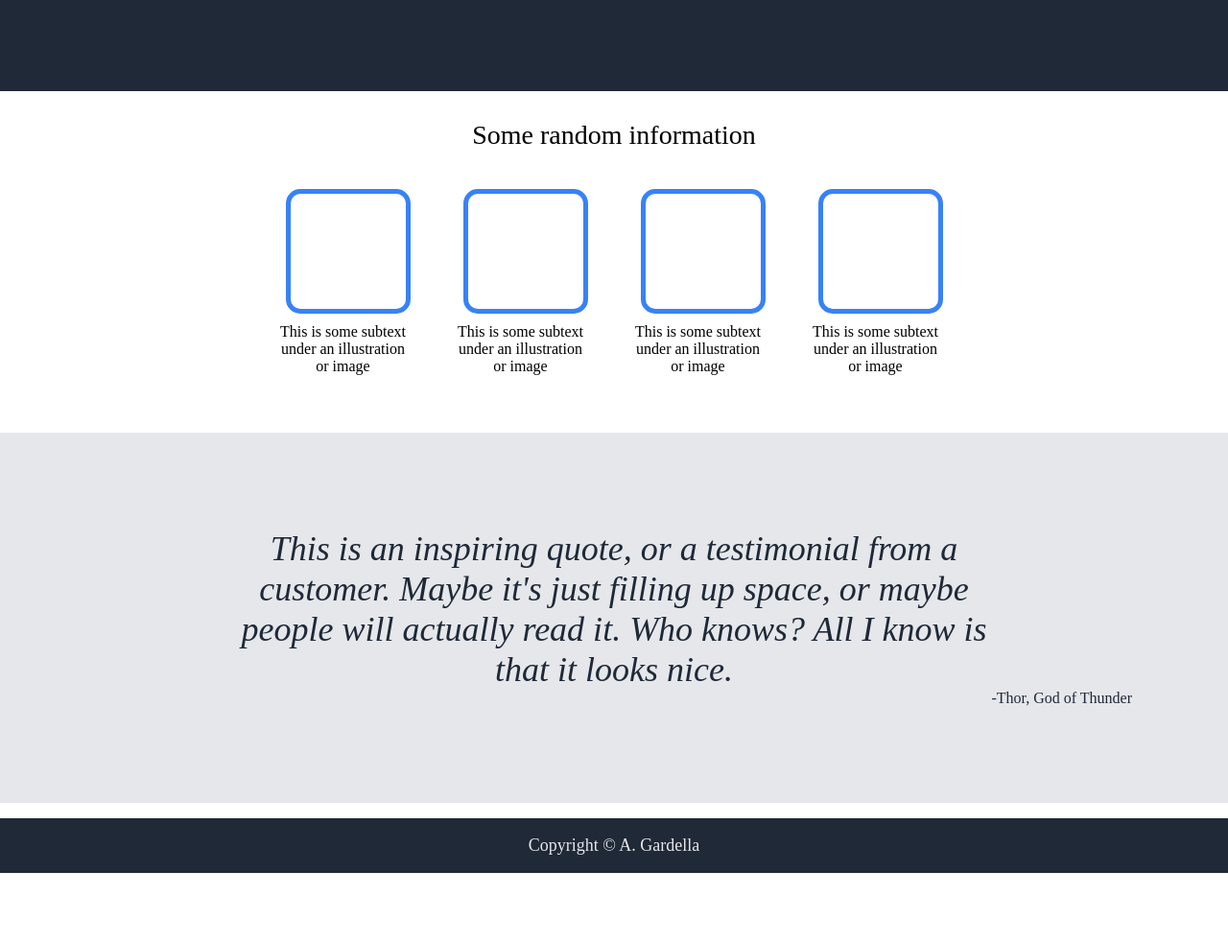
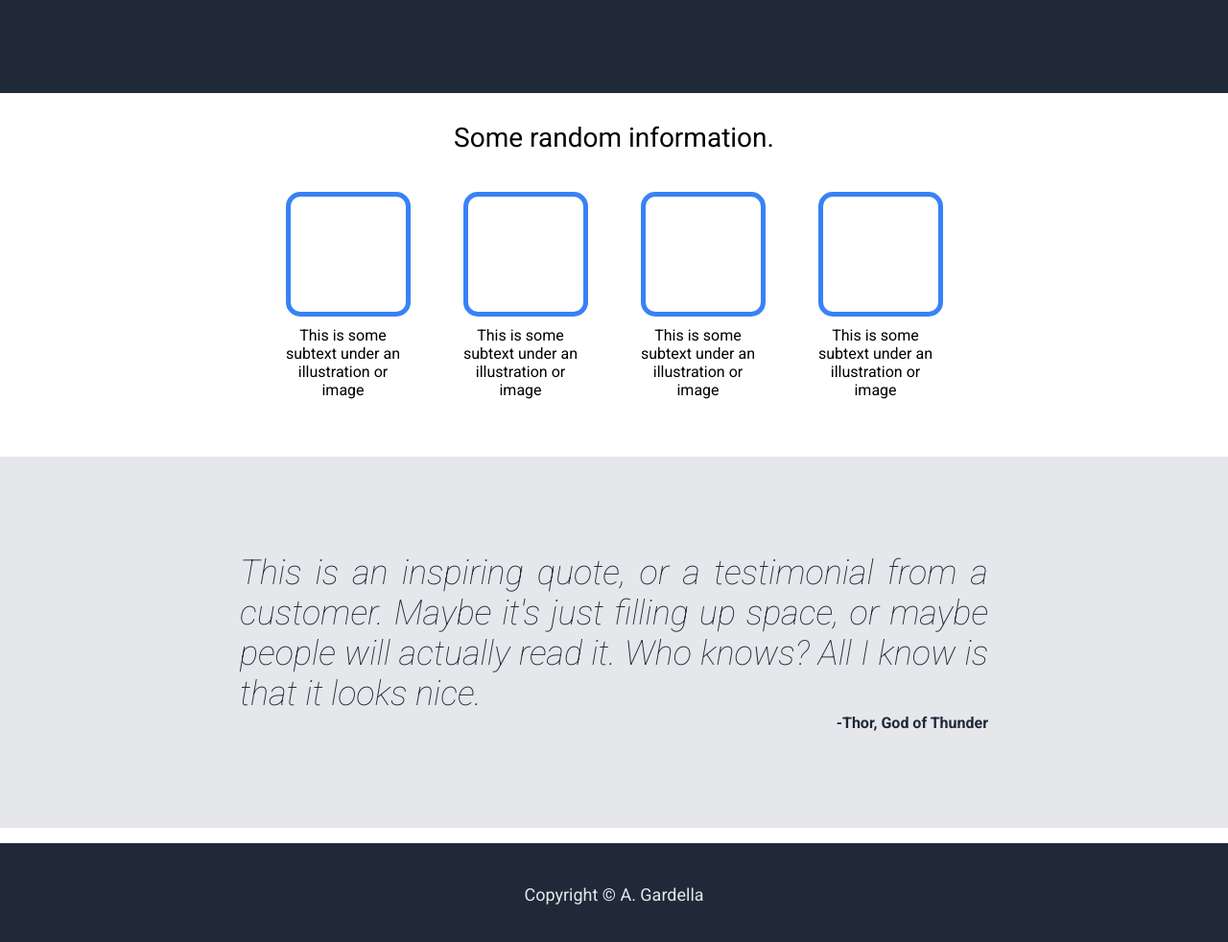
Before and after one commit to agardella133/landing-page, a plain HTML site: page index.html in a window 1280 px wide. Shown: the part 418-1400 px from the top of the page at 96% size. Before the commit the page ends 1328 px from the top, so only its background shows below. Drawn offline with Linux system fonts and the light colour scheme.

Commit message:
Add Google font to website

```diff
--- a/index.html
+++ b/index.html
@@ -39,7 +39,7 @@
 
     <!-- First block of website after header -->
 
-    <div class="title">Some random information</div>
+    <div class="title">Some random information.</div>
 
     <div class="block1">
       <div class="squares">
--- a/style.css
+++ b/style.css
@@ -1,7 +1,9 @@
 
 /* Code pertaining to header */
+@import url('https://fonts.googleapis.com/css2?family=Roboto:ital,wght@0,100;0,300;0,400;0,500;0,700;0,900;1,100;1,300;1,400;1,500;1,700;1,900&display=swap');
 
 body{
+    font-family: 'Roboto', sans-serif;
     padding: 0px;
     margin: 0px;
     min-height: 100vh;
@@ -99,7 +101,7 @@ a {
     text-align: center;
     font-size: 28px;
     color: #1F2937
-    font-weight: bold;
+    font-weight: bolder;
     padding: 20px;
     margin-top: 10px;
 }
@@ -143,7 +145,8 @@ a {
 #quote {
     font-size: 36px;
     color: #1f2937;
-    text-align: center;
+    font-weight: lighter;
+    text-align: justify;
     padding: 100px;
     padding-right: 200px;
     padding-left: 200px;
@@ -154,11 +157,13 @@ a {
 
 #thor {
     font-size: 16px;
-        color: #1f2937;
-        text-align: right;
-        padding: 100px;
-        margin-top: 0px;
-        padding-top: 0px;
+    color: #1f2937;
+    font-weight: bold;
+    text-align: right;
+    padding: 100px;
+    margin-top: 0px;
+    padding-top: 0px;
+    padding-right: 250px;
 }
 
 /* Code pertaining to footer */
@@ -168,4 +173,5 @@ footer {
     color: #e5e7eb;
     font-size: 18px;
     text-align: center;
+    padding: 25px;
 }
```
